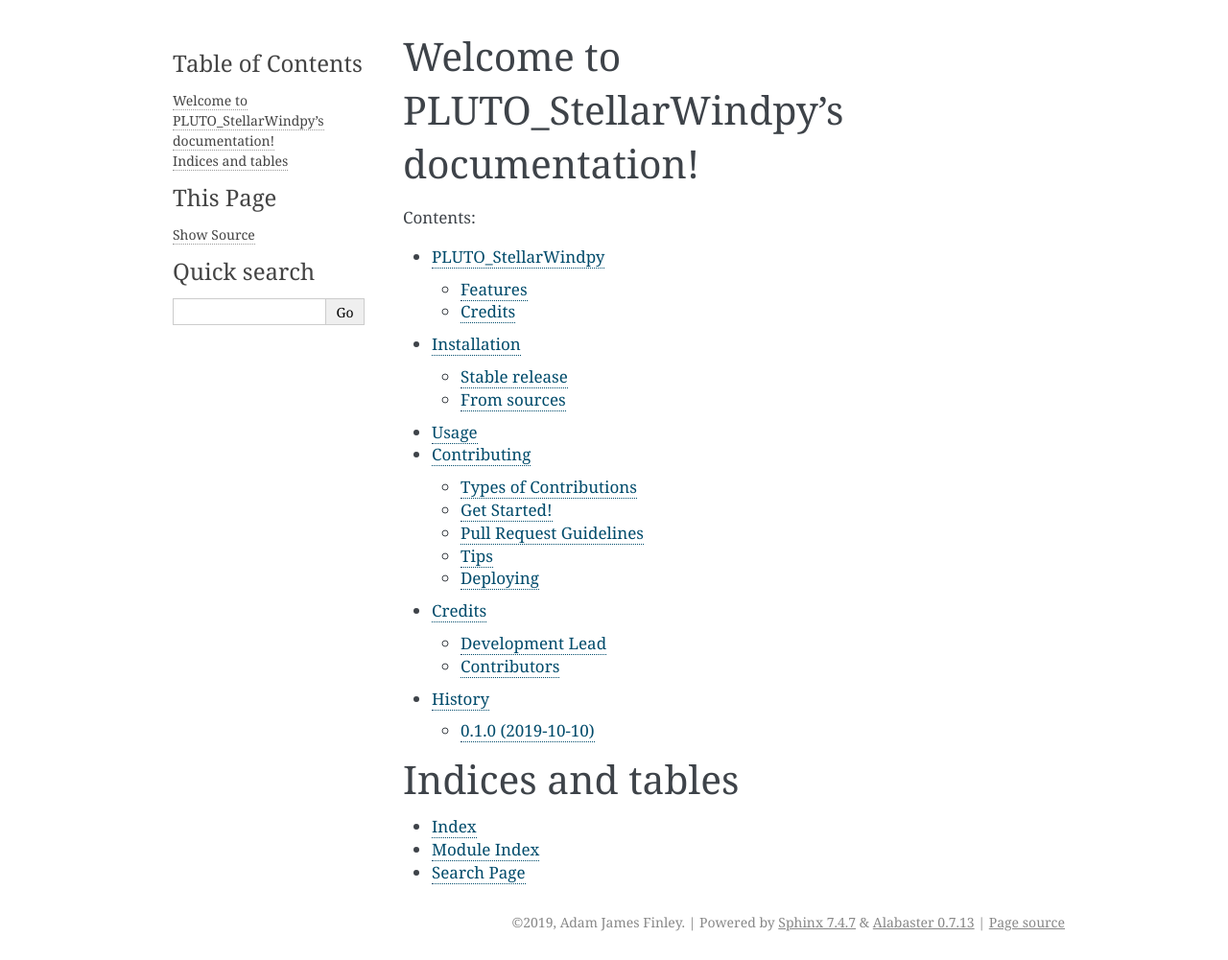
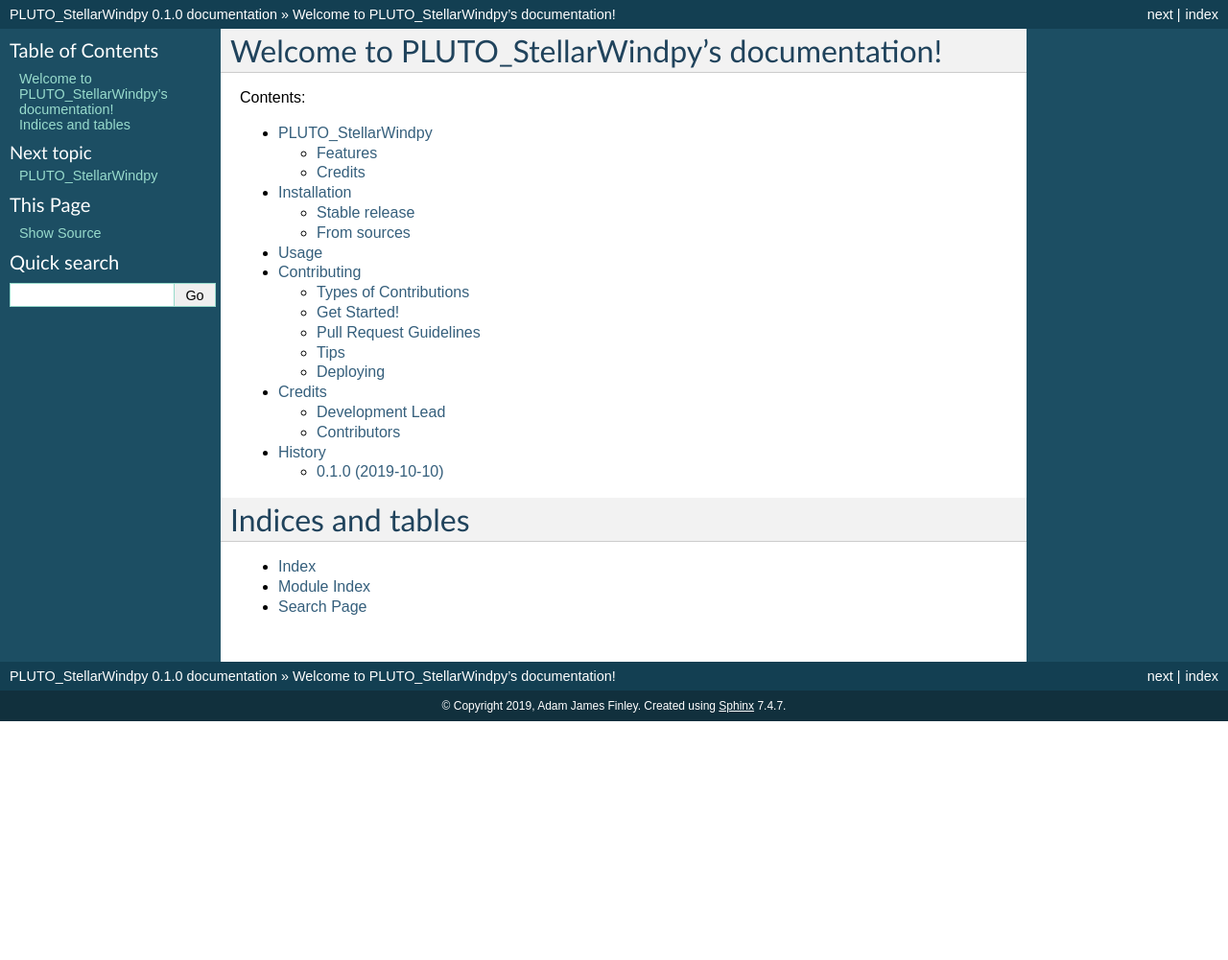
Before and after one commit to AdamJamesFinley/PLUTO_StellarWindpy, a Sphinx documentation site: the page built from docs/index.rst, in a window 1280 px wide. Shown: the whole page at 96% size. Built offline with Sphinx 7.4.7, drawn with Linux system fonts in a browser that asks for light colours; pages that are not in the unit, such as notebooks, are missing from menus; after the commit the page ends 900 px from its top, so only the background shows below that.

Commit message:
adding to docs

```diff
--- a/docs/conf.py
+++ b/docs/conf.py
@@ -22,7 +22,7 @@
 import sys
 sys.path.insert(0, os.path.abspath('..'))
 
-import pluto_stellarwindpy
+import pluto_stellarwindpy.features
 
 # -- General configuration ---------------------------------------------
 
@@ -84,7 +84,7 @@
 # The theme to use for HTML and HTML Help pages.  See the documentation for
 # a list of builtin themes.
 #
-html_theme = 'alabaster'
+html_theme = 'default'
 
 # Theme options are theme-specific and customize the look and feel of a
 # theme further.  For a list of options available for each theme, see the
```
